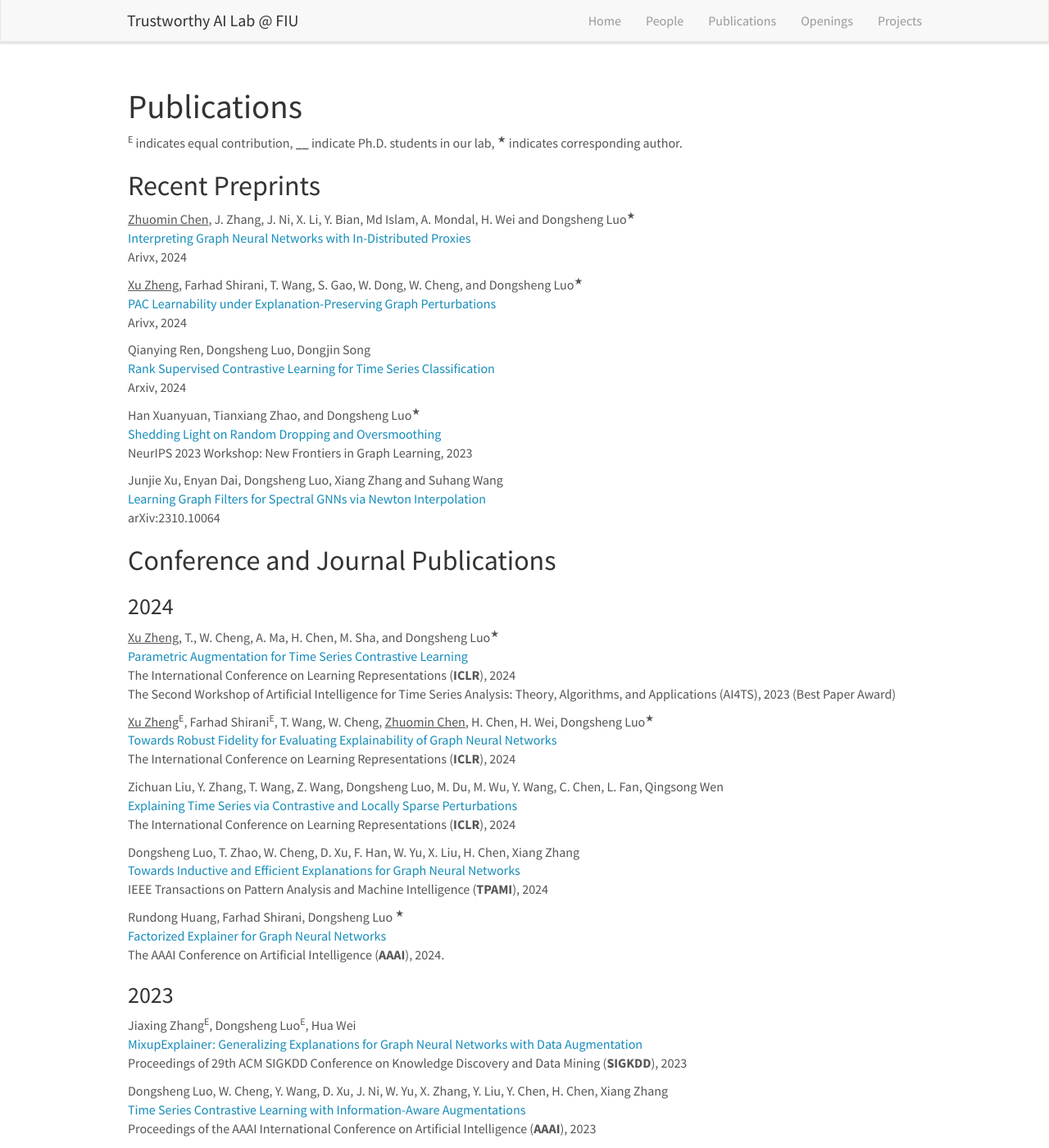
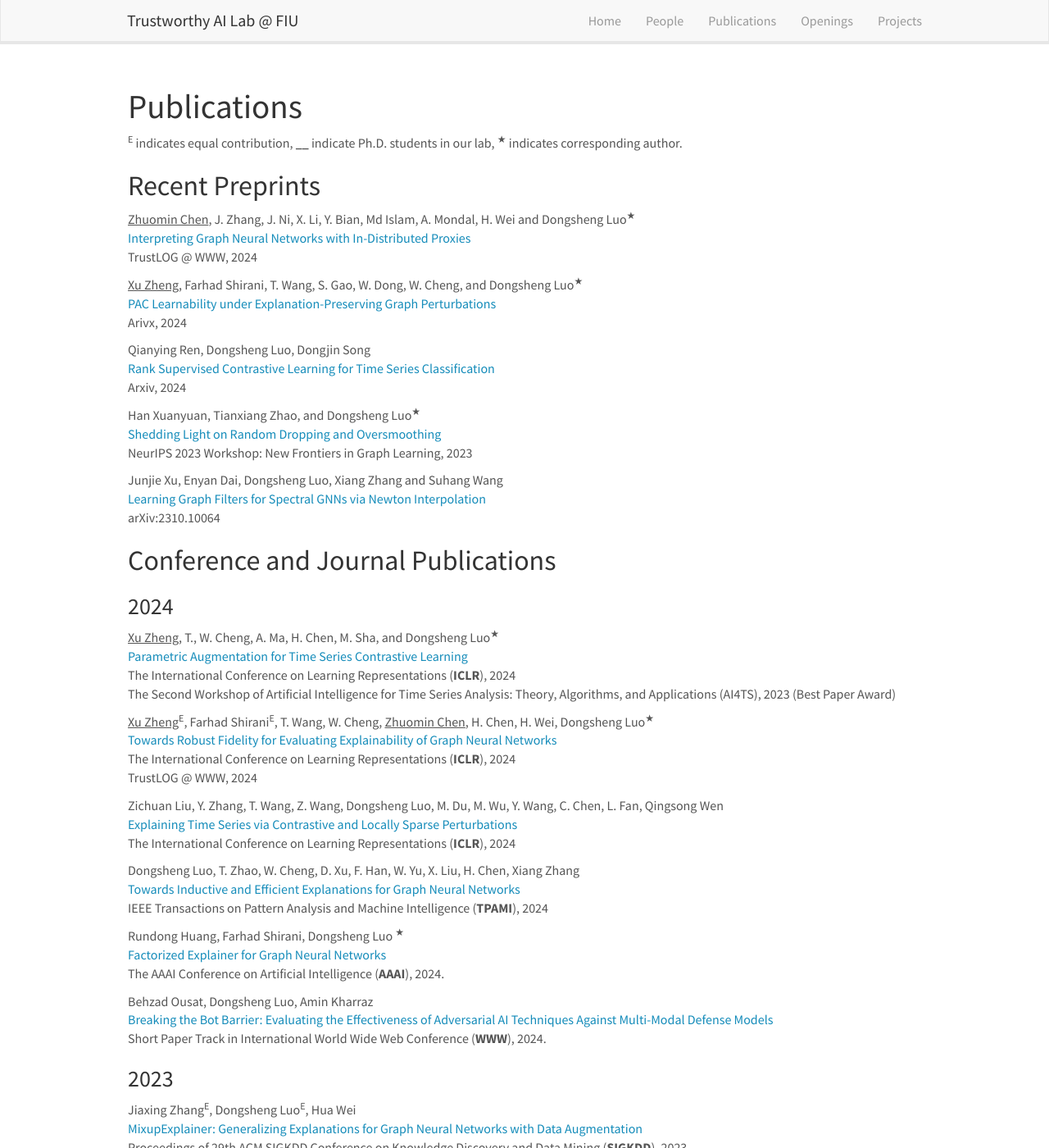
Before and after one commit to trustai4s-lab/trustai4s-lab.github.io, a Jekyll site: the page built from _pages/publications.md, in a window 1280 px wide and 1400 px high. Shown: the whole window at 82% size. Built offline with Jekyll 4.4.1, drawn with Linux system fonts in a browser that asks for light colours; nearby versions of some CDN libraries.

Commit message:
Update publications.md

```diff
--- a/_pages/publications.md
+++ b/_pages/publications.md
@@ -15,7 +15,7 @@ permalink: /publications/
 
 <u>Zhuomin Chen</u>, J. Zhang, J. Ni, X. Li, Y. Bian, Md Islam, A. Mondal, H. Wei and Dongsheng Luo<sup>&#x2605;</sup>\
 [Interpreting Graph Neural Networks with In-Distributed Proxies](https://arxiv.org/abs/2402.02036)\
-Arivx, 2024
+TrustLOG @ WWW, 2024
 
 <u>Xu Zheng</u>, Farhad Shirani, T. Wang, S. Gao, W. Dong, W. Cheng, and Dongsheng Luo<sup>&#x2605;</sup>\
 [PAC Learnability under Explanation-Preserving Graph Perturbations](https://arxiv.org/abs/2402.05039)\
@@ -45,12 +45,12 @@ The Second Workshop of Artificial Intelligence for Time Series Analysis: Theory,
 
 <u>Xu Zheng</u><sup>E</sup>, Farhad Shirani<sup>E</sup>, T. Wang, W. Cheng, <u>Zhuomin Chen</u>, H. Chen, H. Wei, Dongsheng Luo<sup>&#x2605;</sup> \
 [Towards Robust Fidelity for Evaluating Explainability of Graph Neural Networks](https://openreview.net/forum?id=up6hr4hIQH)\
-The International Conference on Learning Representations (**ICLR**), 2024
+The International Conference on Learning Representations (**ICLR**), 2024\
+TrustLOG @ WWW, 2024
 
 Zichuan Liu, Y. Zhang, T. Wang, Z. Wang, Dongsheng Luo, M. Du, M. Wu, Y. Wang, C. Chen, L. Fan, Qingsong Wen\
 [Explaining Time Series via Contrastive and Locally Sparse Perturbations]()\
 The International Conference on Learning Representations (**ICLR**), 2024
-
 
 Dongsheng Luo, T. Zhao, W. Cheng, D. Xu, F. Han, W. Yu, X. Liu, H. Chen, Xiang Zhang \
 [Towards Inductive and Efficient Explanations for Graph Neural Networks]()\
@@ -59,6 +59,10 @@ IEEE Transactions on Pattern Analysis and Machine Intelligence (**TPAMI**), 2024
 Rundong Huang, Farhad Shirani, Dongsheng Luo <sup>&#x2605;</sup>\
 [Factorized Explainer for Graph Neural Networks](https://arxiv.org/abs/2312.05596)\
 The AAAI Conference on Artificial Intelligence (**AAAI**), 2024.
+
+Behzad Ousat, Dongsheng Luo, Amin Kharraz\
+[Breaking the Bot Barrier: Evaluating the Effectiveness of Adversarial AI Techniques Against Multi-Modal Defense Models]()\
+Short Paper Track in International World Wide Web Conference (**WWW**), 2024.
 
 ### 2023
 
```
